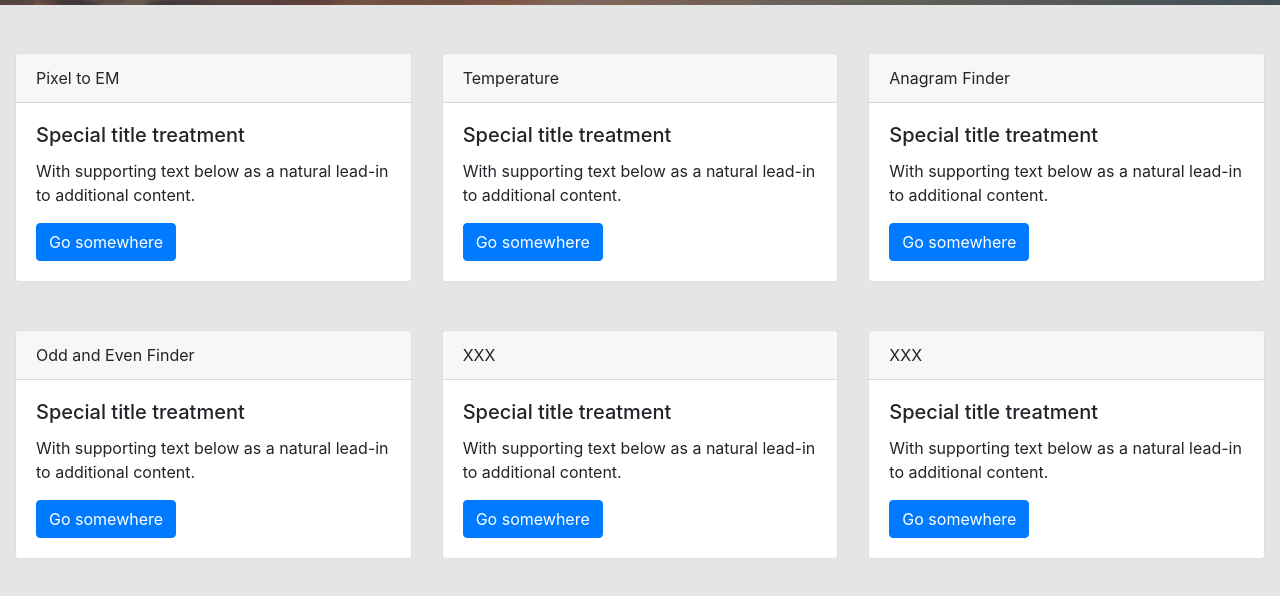
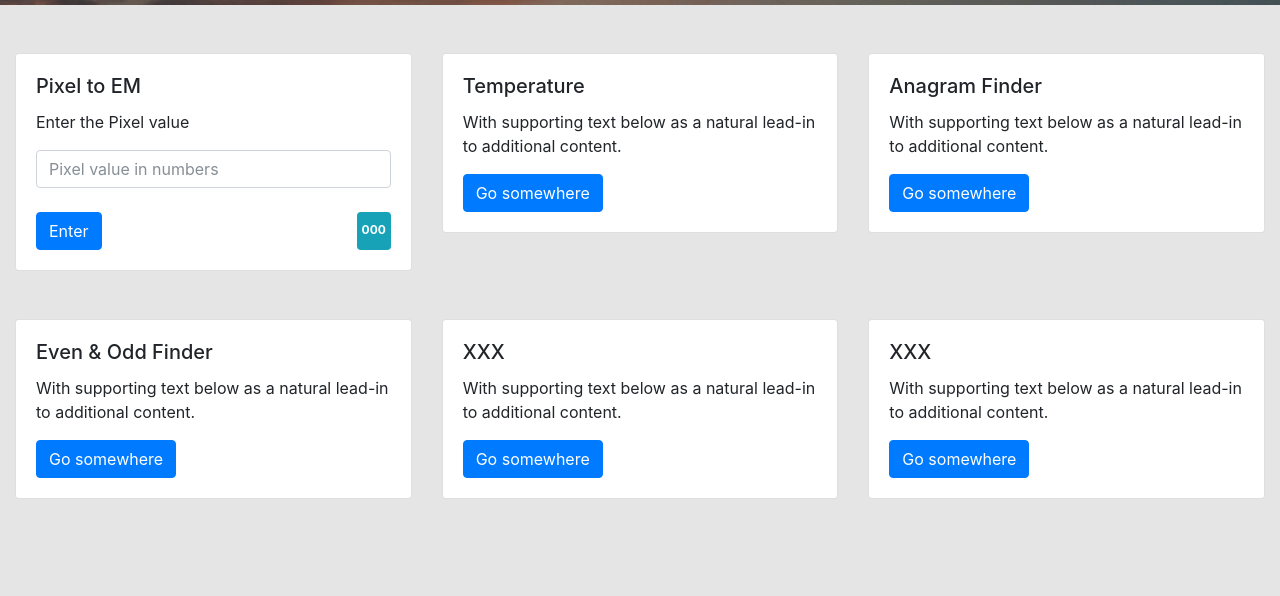
Before and after one commit to zsediqyar/tinyapps, a plain HTML site: page index.html in a window 1280 px wide. Shown: the part 70-666 px from the top of the page. Drawn offline with nearby package versions, Linux system fonts and the light colour scheme; a web font is replaced by a local one.

Commit message:
pixel to em done

```diff
--- a/css/main.css
+++ b/css/main.css
@@ -22,3 +22,21 @@ body {
 .snipper-cards {
   margin-top: 3em;
 }
+
+
+.badge-info {
+  height: 38px;
+  padding-top: 1em;
+  color: white;
+}
+
+.badge-info span {
+  text-align: center;
+  color: white;
+}
+
+
+
+button:hover {
+    cursor: pointer;
+}
--- a/index.html
+++ b/index.html
@@ -54,11 +54,21 @@
     <div class="row">
       <div class="col-md-4">
         <div class="card">
-          <div class="card-header">
-            Pixel to EM
+          <div class="card-body">
+            <h5 class="card-title">Pixel to EM</h5>
+            <p class="card-text">Enter the Pixel value</p>
+            <input type="number" id="pixelInput" class="form-control" placeholder="Pixel value in numbers">
+            <br>
+            <button type="button" name="button" class="btn btn-primary" id="emBtn" onclick="showEmResult();">Enter</button>
+            <span id="emResult" class="float-right badge badge-info">000</span>
           </div>
+        </div>
+      </div>
+
+      <div class="col-md-4">
+        <div class="card">
           <div class="card-body">
-            <h5 class="card-title">Special title treatment</h5>
+            <h5 class="card-title">Temperature</h5>
             <p class="card-text">With supporting text below as a natural lead-in to additional content.</p>
             <a href="#" class="btn btn-primary">Go somewhere</a>
           </div>
@@ -67,24 +77,8 @@
 
       <div class="col-md-4">
         <div class="card">
-          <div class="card-header">
-            Temperature
-          </div>
           <div class="card-body">
-            <h5 class="card-title">Special title treatment</h5>
-            <p class="card-text">With supporting text below as a natural lead-in to additional content.</p>
-            <a href="#" class="btn btn-primary">Go somewhere</a>
-          </div>
-        </div>
-      </div>
-
-      <div class="col-md-4">
-        <div class="card">
-          <div class="card-header">
-            Anagram Finder
-          </div>
-          <div class="card-body">
-            <h5 class="card-title">Special title treatment</h5>
+            <h5 class="card-title">Anagram Finder</h5>
             <p class="card-text">With supporting text below as a natural lead-in to additional content.</p>
             <a href="#" class="btn btn-primary">Go somewhere</a>
           </div>
@@ -99,11 +93,8 @@
     <div class="row">
       <div class="col-md-4">
         <div class="card">
-          <div class="card-header">
-            Odd and Even Finder
-          </div>
           <div class="card-body">
-            <h5 class="card-title">Special title treatment</h5>
+            <h5 class="card-title">Even & Odd Finder</h5>
             <p class="card-text">With supporting text below as a natural lead-in to additional content.</p>
             <a href="#" class="btn btn-primary">Go somewhere</a>
           </div>
@@ -112,11 +103,9 @@
 
       <div class="col-md-4">
         <div class="card">
-          <div class="card-header">
-            XXX
-          </div>
+
           <div class="card-body">
-            <h5 class="card-title">Special title treatment</h5>
+            <h5 class="card-title">XXX</h5>
             <p class="card-text">With supporting text below as a natural lead-in to additional content.</p>
             <a href="#" class="btn btn-primary">Go somewhere</a>
           </div>
@@ -125,11 +114,8 @@
 
       <div class="col-md-4">
         <div class="card">
-          <div class="card-header">
-            XXX
-          </div>
           <div class="card-body">
-            <h5 class="card-title">Special title treatment</h5>
+            <h5 class="card-title">XXX</h5>
             <p class="card-text">With supporting text below as a natural lead-in to additional content.</p>
             <a href="#" class="btn btn-primary">Go somewhere</a>
           </div>
--- a/js/main.js
+++ b/js/main.js
@@ -0,0 +1,14 @@
+//Pixel to Em logic
+function pixelToEm () {
+  var baseValue = 16;
+  var pixelValue = document.getElementById("pixelInput").value;
+  var result = pixelValue/baseValue;
+  return result;
+}
+
+//Pixel to Em UI
+function showEmResult () {
+  var pixeled = pixelToEm();
+  var emResult = document.getElementById("emResult");
+  emResult.innerHTML = pixeled;
+}
```
